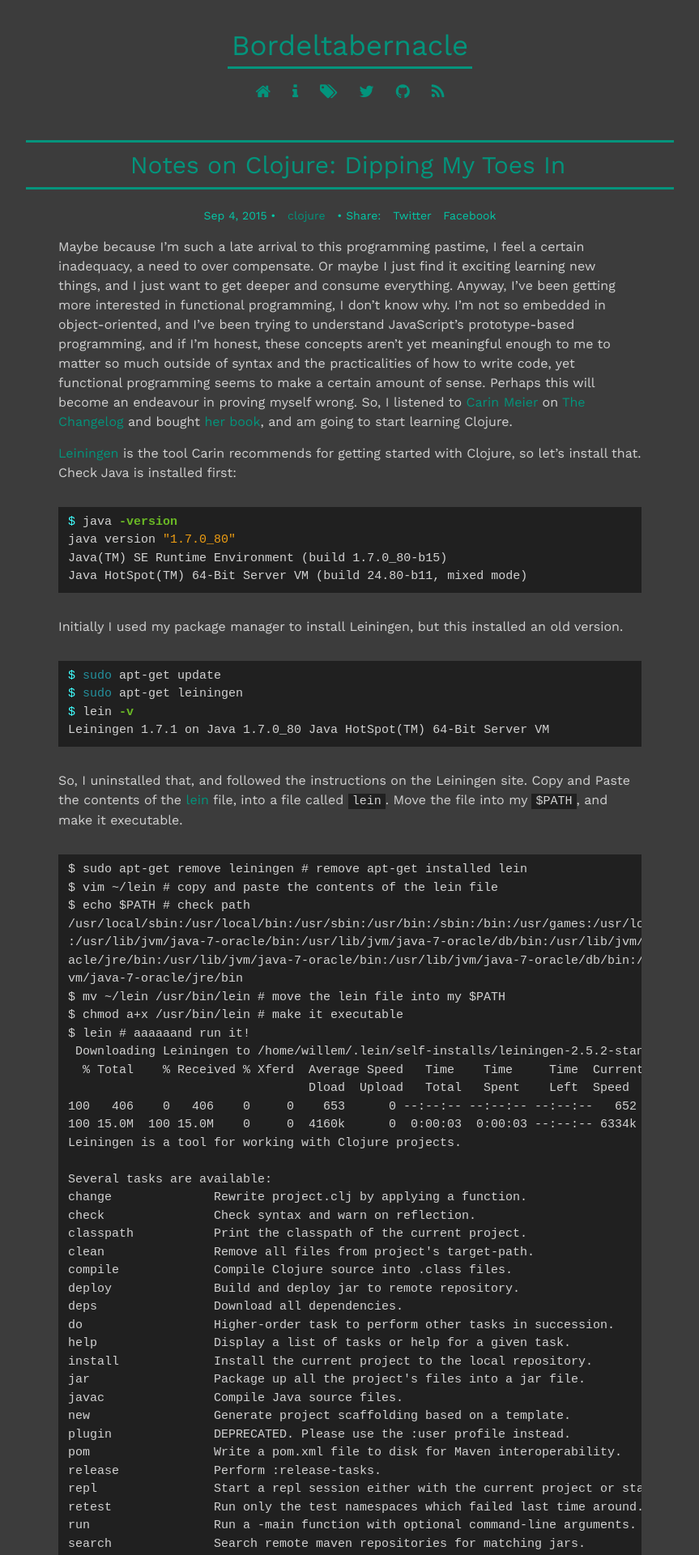
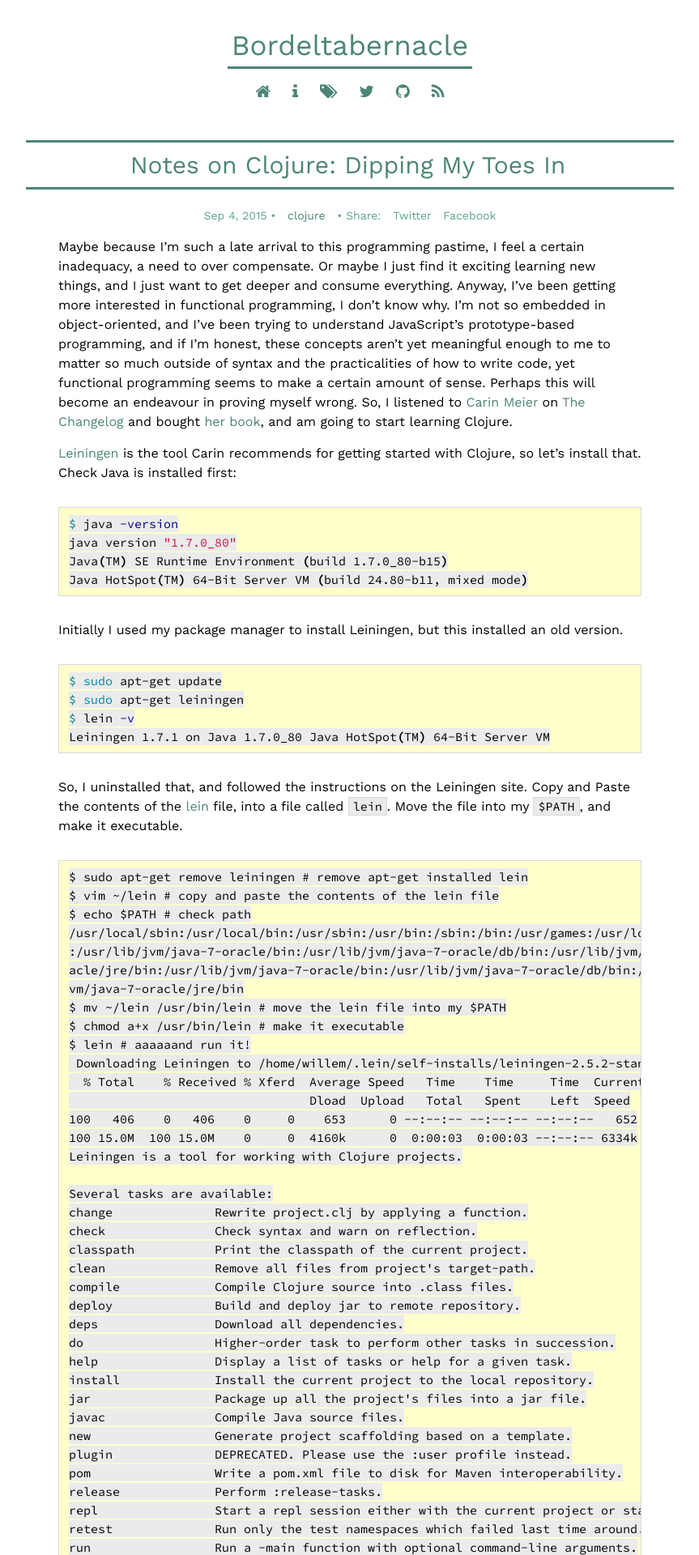
Before and after one commit to robphoenix/bordeltabernacle.github.io, a Jekyll site: the page built from _posts/2015-09-04-clojure-dipping-toes.md, in a window 1280 px wide. Shown: the top 1920 px of the page at 81% size, without its empty margins (208-1071 px from the left). Built offline with Jekyll 4.4.1, drawn with Linux system fonts in a browser that asks for light colours; nearby versions of some CDN libraries; Markdown is read by kramdown in place of the engine named in the settings; comment, search, counter and statistics services are not loaded.

Commit message:
change colour scheme to dark on light

```diff
--- a/_includes/head.html
+++ b/_includes/head.html
@@ -11,6 +11,7 @@
   <link rel="canonical" href="{{ page.url | replace:'index.html','' | prepend: site.baseurl | prepend: site.url }}">
   <link rel="alternate" type="application/rss+xml" title="{{ site.title }}" href="{{ "/feed.xml" | prepend: site.baseurl | prepend: site.url }}" />
   <link href="https://fonts.googleapis.com/css?family=Work+Sans" rel="stylesheet" type="text/css">
+  <link href="https://fonts.googleapis.com/css?family=Source+Code+Pro" rel="stylesheet" type="text/css">
   <meta charset="utf-8">
   <title>jQuery UI Accordion - Default functionality</title>
   <script src="https://ajax.googleapis.com/ajax/libs/jquery/1.11.3/jquery.min.js"></script>
--- a/_sass/_base.scss
+++ b/_sass/_base.scss
@@ -97,7 +97,7 @@
     }
 
     &:hover {
-        color: $brand-color-light;
+        color: $link-color-light;
     }
 }
 
@@ -125,23 +125,30 @@
  */
 pre,
 code {
-    font-size: 15px;
-    background: $code-background;
-}
-
-code {
-    padding: 1px 5px;
-}
-
-pre {
-    padding: 8px 12px;
-    overflow-x: auto;
+  counter-reset: line-numbering;
+  font-size: 15px;
+  background: $code-background;
+  color: $text-color;
+  font-family: $code-font;
+  border: solid 1px #d9d9d9;
+  border-radius: 0;
+  padding: 8px 12px;
+  overflow-x: auto;
+  line-height: 23px;
+  margin-bottom: 30px;
+  white-space: pre;
+  word-break: inherit;
+  word-wrap: inherit;
 
     > code {
         border: 0;
         padding-right: 0;
         padding-left: 0;
     }
+}
+
+code {
+    padding: 1px 5px;
 }
 
 
--- a/_sass/_layout.scss
+++ b/_sass/_layout.scss
@@ -42,7 +42,7 @@
     width: 100%;
     font-family: $base-font-family;
     font-size: 20px;
-    color: $brand-color;
+    color: $link-color;
     text-align: center;
     margin-top: 15px;
 
@@ -51,14 +51,15 @@
     }
 
     .page-links {
-        margin: 5px 10px;
-        display: inline;
+      margin: 5px 10px;
+      color: $link-color;
+      display: inline;
     }
 }
 
 .links {
     font-family: 'Work Sans', sans-serif;
-    color: $brand-color;
+    color: $link-color;
     line-height: $base-line-height;
     margin: auto;
     text-align: left;
@@ -150,7 +151,7 @@
 
     h1 {
         display: inline;
-        color: $brand-color-light;
+        color: $brand-color;
         border-bottom: 3px solid $brand-color;
         padding-bottom: 5px;
         margin-bottom: 20px;
--- a/_sass/_syntax-highlighting.scss
+++ b/_sass/_syntax-highlighting.scss
@@ -2,78 +2,69 @@
  * Syntax highlighting styles
  */
 .highlight {
-    background: $code-background;
-    @extend %vertical-rhythm;
-    margin: $spacing-unit 0;
+  font-family: $code-font;
+  @extend %vertical-rhythm;
+  margin: $spacing-unit 0;
 
-    .c { color: #999999; font-style: italic } /* Comment */
-    .err { color: #a61717; } /* Error */
-    .esc { color: #d0d0d0 } /* Escape */
-    .g { color: #d0d0d0 } /* Generic */
-    .k { color: #6ab825; font-weight: bold } /* Keyword */
-    .l { color: #d0d0d0 } /* Literal */
-    .n { color: #d0d0d0 } /* Name */
-    .o { color: #d0d0d0 } /* Operator */
-    .x { color: #d0d0d0 } /* Other */
-    .p { color: #d0d0d0 } /* Punctuation */
-    .cm { color: #999999; font-style: italic } /* Comment.Multiline */
-    .cp { color: #cd2828; font-weight: bold } /* Comment.Preproc */
-    .c1 { color: #999999; font-style: italic } /* Comment.Single */
-    .cs { color: #e50808; font-weight: bold; background-color: #520000 } /* Comment.Special */
-    .gd { color: #d22323 } /* Generic.Deleted */
-    .ge { color: #d0d0d0; font-style: italic } /* Generic.Emph */
-    .gr { color: #d22323 } /* Generic.Error */
-    .gh { color: #ffffff; font-weight: bold } /* Generic.Heading */
-    .gi { color: #589819 } /* Generic.Inserted */
-    .go { color: #cccccc } /* Generic.Output */
-    .gp { color: #aaaaaa } /* Generic.Prompt */
-    .gs { color: #d0d0d0; font-weight: bold } /* Generic.Strong */
-    .gu { color: #ffffff; text-decoration: underline } /* Generic.Subheading */
-    .gt { color: #d22323 } /* Generic.Traceback */
-    .kc { color: #6ab825; font-weight: bold } /* Keyword.Constant */
-    .kd { color: #6ab825; font-weight: bold } /* Keyword.Declaration */
-    .kn { color: #6ab825; font-weight: bold } /* Keyword.Namespace */
-    .kp { color: #6ab825 } /* Keyword.Pseudo */
-    .kr { color: #6ab825; font-weight: bold } /* Keyword.Reserved */
-    .kt { color: #6ab825; font-weight: bold } /* Keyword.Type */
-    .ld { color: #d0d0d0 } /* Literal.Date */
-    .m { color: #3677a9 } /* Literal.Number */
-    .s { color: #ed9d13 } /* Literal.String */
-    .na { color: #bbbbbb } /* Name.Attribute */
-    .nb { color: #24909d } /* Name.Builtin */
-    .nc { color: #447fcf; text-decoration: underline } /* Name.Class */
-    .no { color: #40ffff } /* Name.Constant */
-    .nd { color: #ffa500 } /* Name.Decorator */
-    .ni { color: #d0d0d0 } /* Name.Entity */
-    .ne { color: #bbbbbb } /* Name.Exception */
-    .nf { color: #447fcf } /* Name.Function */
-    .nl { color: #d0d0d0 } /* Name.Label */
-    .nn { color: #447fcf; text-decoration: underline } /* Name.Namespace */
-    .nx { color: #d0d0d0 } /* Name.Other */
-    .py { color: #d0d0d0 } /* Name.Property */
-    .nt { color: #6ab825; font-weight: bold } /* Name.Tag */
-    .nv { color: #40ffff } /* Name.Variable */
-    .ow { color: #6ab825; font-weight: bold } /* Operator.Word */
-    .w { color: #666666 } /* Text.Whitespace */
-    .mb { color: #3677a9 } /* Literal.Number.Bin */
-    .mf { color: #3677a9 } /* Literal.Number.Float */
-    .mh { color: #3677a9 } /* Literal.Number.Hex */
-    .mi { color: #3677a9 } /* Literal.Number.Integer */
-    .mo { color: #3677a9 } /* Literal.Number.Oct */
-    .sb { color: #ed9d13 } /* Literal.String.Backtick */
-    .sc { color: #ed9d13 } /* Literal.String.Char */
-    .sd { color: #ed9d13 } /* Literal.String.Doc */
-    .s2 { color: #ed9d13 } /* Literal.String.Double */
-    .se { color: #ed9d13 } /* Literal.String.Escape */
-    .sh { color: #ed9d13 } /* Literal.String.Heredoc */
-    .si { color: #ed9d13 } /* Literal.String.Interpol */
-    .sx { color: #ffa500 } /* Literal.String.Other */
-    .sr { color: #ed9d13 } /* Literal.String.Regex */
-    .s1 { color: #ed9d13 } /* Literal.String.Single */
-    .ss { color: #ed9d13 } /* Literal.String.Symbol */
-    .bp { color: #24909d } /* Name.Builtin.Pseudo */
-    .vc { color: #40ffff } /* Name.Variable.Class */
-    .vg { color: #40ffff } /* Name.Variable.Global */
-    .vi { color: #40ffff } /* Name.Variable.Instance */
-    .il { color: #3677a9 } /* Literal.Number.Integer.Long */
+    .highlight { background-color: #ffffcc }
+    .c { color: #999988; font-style: italic } /* Comment */
+    .err { color: #a61717; background-color: #e3d2d2 } /* Error */
+    .k { color: #000000; font-weight: bold } /* Keyword */
+    .o { color: #000000; font-weight: bold } /* Operator */
+    .cm { color: #999988; font-style: italic } /* Comment.Multiline */
+    .cp { color: #999999; font-weight: bold; font-style: italic } /* Comment.Preproc */
+    .c1 { color: #999988; font-style: italic } /* Comment.Single */
+    .cs { color: #999999; font-weight: bold; font-style: italic } /* Comment.Special */
+    .gd { color: #000000; background-color: #ffdddd } /* Generic.Deleted */
+    .ge { color: #000000; font-style: italic } /* Generic.Emph */
+    .gr { color: #aa0000 } /* Generic.Error */
+    .gh { color: #999999 } /* Generic.Heading */
+    .gi { color: #000000; background-color: #ddffdd } /* Generic.Inserted */
+    .go { color: #888888 } /* Generic.Output */
+    .gp { color: #555555 } /* Generic.Prompt */
+    .gs { font-weight: bold } /* Generic.Strong */
+    .gu { color: #aaaaaa } /* Generic.Subheading */
+    .gt { color: #aa0000 } /* Generic.Traceback */
+    .kc { color: #000000; font-weight: bold } /* Keyword.Constant */
+    .kd { color: #000000; font-weight: bold } /* Keyword.Declaration */
+    .kn { color: #000000; font-weight: bold } /* Keyword.Namespace */
+    .kp { color: #000000; font-weight: bold } /* Keyword.Pseudo */
+    .kr { color: #000000; font-weight: bold } /* Keyword.Reserved */
+    .kt { color: #445588; font-weight: bold } /* Keyword.Type */
+    .m { color: #009999 } /* Literal.Number */
+    .s { color: #d01040 } /* Literal.String */
+    .na { color: #008080 } /* Name.Attribute */
+    .nb { color: #0086B3 } /* Name.Builtin */
+    .nc { color: #445588; font-weight: bold } /* Name.Class */
+    .no { color: #008080 } /* Name.Constant */
+    .nd { color: #3c5d5d; font-weight: bold } /* Name.Decorator */
+    .ni { color: #800080 } /* Name.Entity */
+    .ne { color: #990000; font-weight: bold } /* Name.Exception */
+    .nf { color: #990000; font-weight: bold } /* Name.Function */
+    .nl { color: #990000; font-weight: bold } /* Name.Label */
+    .nn { color: #555555 } /* Name.Namespace */
+    .nt { color: #000080 } /* Name.Tag */
+    .nv { color: #008080 } /* Name.Variable */
+    .ow { color: #000000; font-weight: bold } /* Operator.Word */
+    .w { color: #bbbbbb } /* Text.Whitespace */
+    .mf { color: #009999 } /* Literal.Number.Float */
+    .mh { color: #009999 } /* Literal.Number.Hex */
+    .mi { color: #009999 } /* Literal.Number.Integer */
+    .mo { color: #009999 } /* Literal.Number.Oct */
+    .sb { color: #d01040 } /* Literal.String.Backtick */
+    .sc { color: #d01040 } /* Literal.String.Char */
+    .sd { color: #d01040 } /* Literal.String.Doc */
+    .s2 { color: #d01040 } /* Literal.String.Double */
+    .se { color: #d01040 } /* Literal.String.Escape */
+    .sh { color: #d01040 } /* Literal.String.Heredoc */
+    .si { color: #d01040 } /* Literal.String.Interpol */
+    .sx { color: #d01040 } /* Literal.String.Other */
+    .sr { color: #009926 } /* Literal.String.Regex */
+    .s1 { color: #d01040 } /* Literal.String.Single */
+    .ss { color: #990073 } /* Literal.String.Symbol */
+    .bp { color: #999999 } /* Name.Builtin.Pseudo */
+    .vc { color: #008080 } /* Name.Variable.Class */
+    .vg { color: #008080 } /* Name.Variable.Global */
+    .vi { color: #008080 } /* Name.Variable.Instance */
+    .il { color: #009999 } /* Literal.Number.Integer.Long */
 }
--- a/css/main.scss
+++ b/css/main.scss
@@ -13,14 +13,16 @@
 
 $spacing-unit:     30px;
 
-$text-color:       rgb(210, 210, 210);
-$background-color: rgb(60, 60, 60);
+$text-color:       black;
+$background-color: #FFFFFF;
 $background-color-light: lighten($background-color, 10%);
 $background-color-lighter: lighten($background-color-light, 10%);
-$brand-color:      #03947c;
+$brand-color:      #4C8577;
 $brand-color-light:lighten($brand-color, 10%);
-$code-background:  #202020;
-
+$link-color:       #4F772D;
+$link-color-light: #A4C3B2;
+$code-background:  #EBEBEB;
+$code-font:        'Source Code Pro', sans-serif;
 $grey-color:       rgb(60, 60, 60);
 $grey-color-light: lighten($grey-color, 60%);
 $grey-color-dark:  darken($grey-color, 10%);
--- a/tags.html
+++ b/tags.html
@@ -13,7 +13,7 @@
 <div>
   {% for item in (0..site.tags.size) %}{% unless forloop.last %}
     {% capture this_word %}{{ tag_words[item] | strip_newlines }}{% endcapture %}
-    <h1 id="{{ this_word | replace:' ','-' }}-ref" class="page-links">{{ this_word }}</h1>
+    <h1 id="{{ this_word | replace:' ','-' }}-ref">{{ this_word }}</h1>
       <div class="tag-list">
         <ul>
           {% for post in site.tags[this_word] %}{% if post.title != null %}
```
